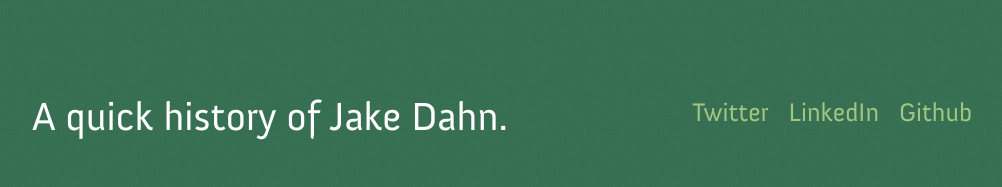
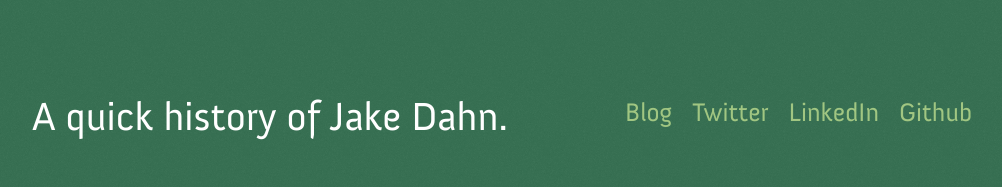
Before and after one commit to jakedahn/old-jakedahn.com, a plain HTML site: page index.html in a window 1280 px wide. Shown: the top 187 px of the page, without its empty margins (128-1130 px from the left). Drawn offline with nearby package versions, Linux system fonts and the light colour scheme.

Commit message:
adding blog link

```diff
--- a/index.html
+++ b/index.html
@@ -17,6 +17,7 @@
     <header>
     <h1>A quick history of Jake Dahn.</h1>
     <ul>
+      <li><a href='http://blog.jakedahn.com' target='_blank' title='Jakelog.'>Blog</a></li>
       <li><a href='http://twitter.com/jakedahn' target='_blank' title='Follow Jake Dahn on Twitter.'>Twitter</a></li>
       <li><a href='http://www.linkedin.com/in/jakedahn' target='_blank' title='Find Jake Dahn on LinkedIn.'>LinkedIn</a></li>
       <li><a href='https://github.com/jakedahn' target='_blank' title="Jake Dahn's Github Account">Github</a></li>
```
